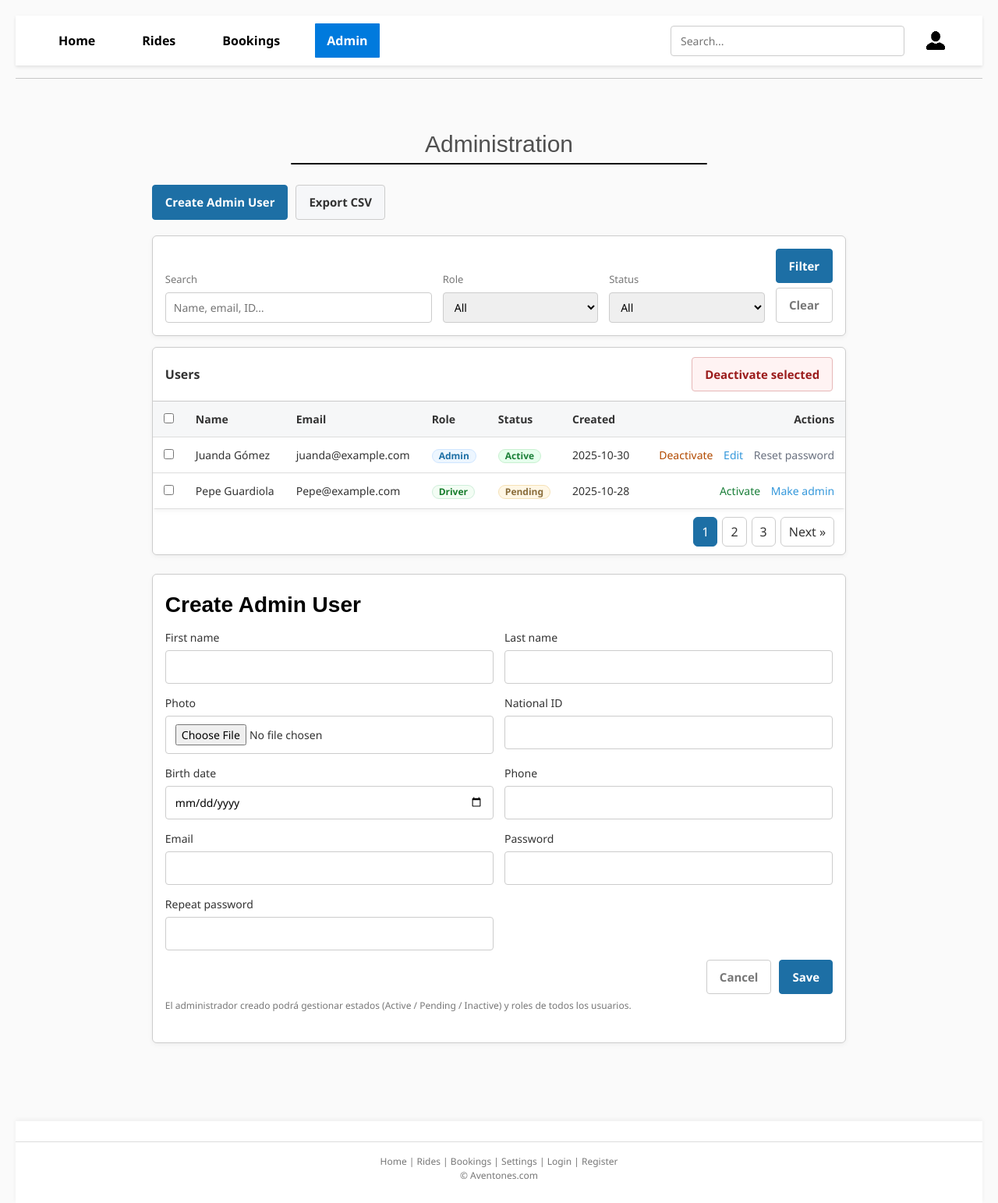
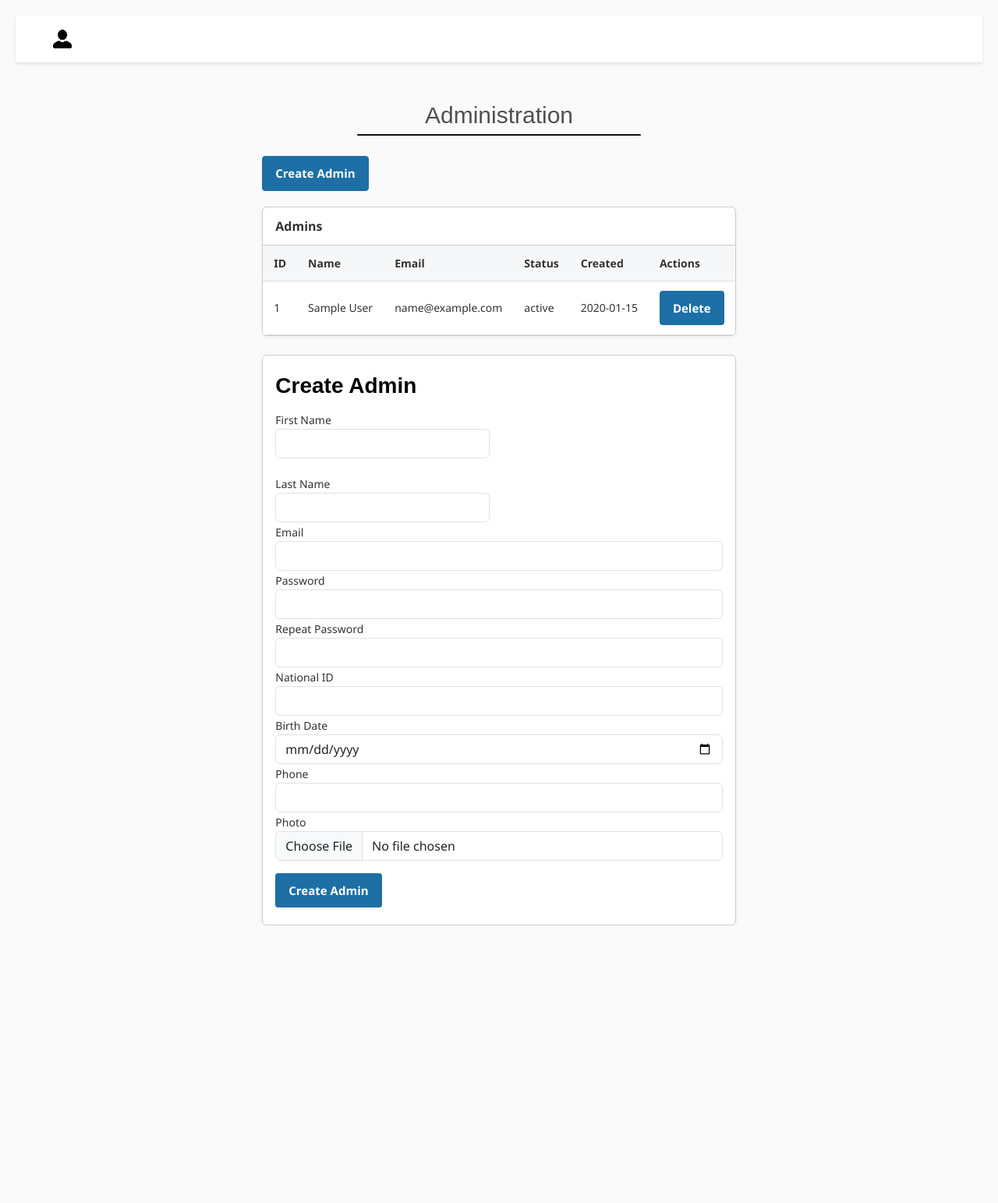
Before and after one commit to juandagomez04/Aventones-Web1, a PHP site: page /app/Views/admin/administration.php in a window 1280 px wide. Shown: the part 95-1638 px from the top of the page at 78% size. After the commit the page ends 1282 px from the top, so only its background shows below. Run offline with PHP 8.4, Linux system fonts and the light colour scheme; tables that the repository leaves empty or names only in its code hold one stand-in row (values such as "Sample post").

Commit message:
Finalización del apartado Administrativo (Creación de Admins, Tabla de Admins y Eliminación de Admins)

```diff
--- /dev/null
+++ b/app/Application/Services/Admin/AdminActions.php
@@ -0,0 +1,100 @@
+<?php
+// app/Application/Services/Admin/AdminActions.php
+declare(strict_types=1);
+
+// conexión a la base de datos
+require_once __DIR__ . '/../../../Database/db_conexion.php'; // conexión PDO $pdo
+
+class AdminActions
+{
+    /** Crear nuevo admin con fecha actual */
+    public static function createAdmin(array $data, ?array $file = null): bool
+    {
+        global $pdo;
+
+        foreach (['first_name', 'last_name', 'email', 'password'] as $f) {
+            if (empty($data[$f])) {
+                throw new Exception("Missing field: $f");
+            }
+        }
+
+        if (empty($data['password2'])) {
+            throw new Exception("Missing field: password2");
+        }
+        if ($data['password'] !== $data['password2']) {
+            throw new Exception("Passwords do not match");
+        }
+        if (strlen($data['password']) < 6) {
+            throw new Exception("Password must be at least 6 characters");
+        }
+
+        $pwdHash = password_hash($data['password'], PASSWORD_BCRYPT);
+
+        // Guardar foto (opcional)
+        $photoPath = null;
+        if ($file && !empty($file['tmp_name'])) {
+            $ext = strtolower(pathinfo($file['name'], PATHINFO_EXTENSION) ?: 'jpg');
+            $destDir = __DIR__ . '/../../../../public/assets/img/users/';
+            if (!is_dir($destDir)) {
+                @mkdir($destDir, 0775, true);
+            }
+            $filename = 'admin_' . time() . '_' . mt_rand(1000, 9999) . '.' . $ext;
+            if (move_uploaded_file($file['tmp_name'], $destDir . $filename)) {
+                $photoPath = 'public/assets/img/users/' . $filename;
+            }
+        }
+
+        // Insert con fecha de creación
+        $sql = "INSERT INTO users
+                    (role, status, first_name, last_name, national_id, birth_date, email, phone, photo_path, password_hash, created_at)
+                VALUES
+                    ('admin', 'active', :first_name, :last_name, :national_id, :birth_date, :email, :phone, :photo_path, :password_hash, NOW())";
+
+        $stmt = $pdo->prepare($sql);
+        return $stmt->execute([
+            ':first_name' => $data['first_name'],
+            ':last_name' => $data['last_name'],
+            ':national_id' => $data['national_id'] ?? null,
+            ':birth_date' => $data['birth_date'] ?? null,
+            ':email' => $data['email'],
+            ':phone' => $data['phone'] ?? null,
+            ':photo_path' => $photoPath,
+            ':password_hash' => $pwdHash,
+        ]);
+    }
+
+    /** Obtener todos los administradores (ordenados por fecha) */
+    public static function getAdmins(): array
+    {
+        global $pdo;
+        $sql = "SELECT id, first_name, last_name, email, status, created_at
+                FROM users
+                WHERE role = 'admin'
+                ORDER BY created_at DESC";
+        $stmt = $pdo->query($sql);
+        return $stmt->fetchAll(PDO::FETCH_ASSOC);
+    }
+
+    /** Eliminar un administrador (protege contra borrar el último) */
+    public static function deleteAdmin(int $id): bool
+    {
+        global $pdo;
+
+        // 1) No dejar al sistema sin admins
+        $count = (int) $pdo->query("SELECT COUNT(*) FROM users WHERE role='admin'")->fetchColumn();
+        if ($count <= 1) {
+            return false; // queda al menos uno
+        }
+
+        // 2) Proteger al primer admin (el de menor id)
+        $minId = (int) $pdo->query("SELECT MIN(id) FROM users WHERE role='admin'")->fetchColumn();
+        if ($id === $minId) {
+            return false; // es el admin semilla
+        }
+
+        // 3) Borrar admins normales
+        $stmt = $pdo->prepare("DELETE FROM users WHERE id=:id AND role='admin'");
+        return $stmt->execute([':id' => $id]);
+    }
+
+}
--- /dev/null
+++ b/app/Database/db_conexion.php
@@ -0,0 +1,19 @@
+<?php
+// ==============================================
+// Archivo: db_conexion.php
+// Descripción: Conexión general a la base de datos Aventones
+// ==============================================
+
+$host = "localhost";
+$dbname = "aventones";       // Nombre exacto de tu BD
+$username = "root";          // Usuario de phpMyAdmin
+$password = "";              // Contraseña (si tienes una, agrégala aquí)
+
+try {
+    $pdo = new PDO("mysql:host=$host;dbname=$dbname;charset=utf8mb4", $username, $password);
+    // Configura el modo de errores de PDO para excepciones
+    $pdo->setAttribute(PDO::ATTR_ERRMODE, PDO::ERRMODE_EXCEPTION);
+} catch (PDOException $e) {
+    die("❌ Error de conexión: " . $e->getMessage());
+}
+?>
--- a/app/Views/admin/administration.php
+++ b/app/Views/admin/administration.php
@@ -1,9 +1,59 @@
+<?php
+// Attempt to include AdminActions from known relative locations to avoid path issues on different environments
+$possible = [
+    dirname(__DIR__, 2) . '/Application/Services/Admin/AdminActions.php', // app/Application/...
+    dirname(__DIR__, 3) . '/Application/Services/Admin/AdminActions.php', // project_root/Application/...
+];
+
+$included = false;
+foreach ($possible as $file) {
+    if (file_exists($file)) {
+        require_once $file;
+        $included = true;
+        break;
+    }
+}
+
+if (!$included) {
+    // Fallback to original path attempt and provide a clear error if not found
+    $attempt = __DIR__ . '/../../../Application/Services/Admin/AdminActions.php';
+    if (file_exists($attempt)) {
+        require_once $attempt;
+    } else {
+        throw new RuntimeException("AdminActions.php not found. Tried: " . implode(', ', $possible) . ', ' . $attempt);
+    }
+}
+
+// Crear admin
+if ($_SERVER['REQUEST_METHOD'] === 'POST' && isset($_POST['action']) && $_POST['action'] === 'create') {
+    try {
+        AdminActions::createAdmin($_POST, $_FILES['photo'] ?? null);
+        $msg = "✅ Admin created successfully!";
+    } catch (Throwable $e) {
+        $msg = "❌ Error: " . $e->getMessage();
+    }
+}
+
+// Eliminar admin
+if (($_POST['action'] ?? '') === 'delete') {
+    if (!AdminActions::deleteAdmin((int)$_POST['id'])) {
+        $msg = 'You cannot delete the first (seed) admin or leave the system without admins.';
+        $msgType = 'danger';
+    } else {
+        $msg = '🗑️ Admin deleted successfully!';
+        $msgType = 'success';
+    }
+}
+
+
+// Cargar admins
+$admins = AdminActions::getAdmins();
+?>
 <!DOCTYPE html>
 <html lang="en">
 
 <head>
-    <meta charset="UTF-8" />
-    <meta name="viewport" content="width=device-width, initial-scale=1.0" />
+    <meta charset="UTF-8">
     <title>AVENTONES - ADMINISTRATION</title>
     <link href="https://cdn.jsdelivr.net/npm/bootstrap@5.3.3/dist/css/bootstrap.min.css" rel="stylesheet">
     <link rel="stylesheet" href="../../../public/assets/css/base.css">
@@ -12,238 +62,118 @@
 
 <body>
 
-    <!-- Header -->
     <header class="header">
         <img src="../../../public/assets/img/Icono.png" alt="Logo" class="logo">
         <h1 class="title">AVENTONES</h1>
     </header>
 
-    <!-- Nav -->
+    <!-- Navigation bar -->
     <div class="menu-container">
         <div class="menu">
-            <nav class="left-menu">
-                <a href="../rides/searchrides.php">Home</a>
-                <a href="../myrides/myrides.php">Rides</a>
-                <a href="../bookings/bookings.php">Bookings</a>
-                <a href="../admin/admin.php" class="active">Admin</a>
-            </nav>
 
-            <div class="center-search">
-                <input type="text" placeholder="Search..." class="search-bar" aria-label="Search">
-            </div>
 
+            <!-- Right user menu with dropdown -->
             <div class="right-menu">
                 <div class="user-btn">
                     <img src="../../../public/assets/img/avatar.png" alt="User" class="user-icon">
                     <div class="dropdown-menu">
-                        <a href="../auth/login.php">Logout</a>
+                        <a href="index.php">Logout</a>
+                        <a href="../profile/configuration.php">Settings</a>
                     </div>
                 </div>
             </div>
         </div>
     </div>
 
-    <hr>
-
-    <!-- Main -->
     <main class="admin-wrap">
-
         <h2 class="subtitle">Administration</h2>
 
-        <!-- Quick actions -->
+        <?php if (!empty($msg)): ?>
+            <p class="alert"><?= htmlspecialchars($msg) ?></p>
+        <?php endif; ?>
+
         <div class="admin-actions">
-            <a href="#create-admin" class="btn primary">Create Admin User</a>
-            <form class="inline" action="../admin/users_export.php" method="get">
-                <button type="submit" class="btn soft">Export CSV</button>
-            </form>
+            <a href="#create-admin" class="btn primary">Create Admin</a>
         </div>
 
-        <!-- Filters -->
-        <form class="filters" action="../admin/users.php" method="get">
-            <div class="field">
-                <label for="q">Search</label>
-                <input id="q" name="q" type="text" placeholder="Name, email, ID…">
-            </div>
-
-            <div class="field">
-                <label for="role">Role</label>
-                <select id="role" name="role">
-                    <option value="">All</option>
-                    <option value="admin">Admin</option>
-                    <option value="driver">Driver</option>
-                    <option value="passenger">Passenger</option>
-                </select>
-            </div>
-
-            <div class="field">
-                <label for="status">Status</label>
-                <select id="status" name="status">
-                    <option value="">All</option>
-                    <option value="active">Active</option>
-                    <option value="pending">Pending</option>
-                    <option value="inactive">Inactive</option>
-                </select>
-            </div>
-
-            <div class="field actions">
-                <button type="submit" class="btn primary">Filter</button>
-                <a href="../admin/admin.php" class="btn ghost">Clear</a>
-            </div>
-        </form>
-
-        <!-- Users table -->
+        <!-- Tabla de admins -->
         <div class="table-card">
-            <div class="table-head">
-                <strong>Users</strong>
-                <!-- bulk action -->
-                <form class="inline" action="../admin/users_bulk.php" method="post">
-                    <input type="hidden" name="action" value="deactivate">
-                    <button type="submit" class="btn danger soft">Deactivate selected</button>
-                </form>
-            </div>
-
-            <form action="../admin/users_bulk.php" method="post">
-                <input type="hidden" name="action" value="bulk">
+            <strong class="table-head">Admins</strong>
             <table class="users-table">
                 <thead>
                     <tr>
-                            <th><input type="checkbox"
-                                    onclick="document.querySelectorAll('.check').forEach(c=>c.checked=this.checked)">
-                            </th>
+                        <th>ID</th>
                         <th>Name</th>
                         <th>Email</th>
-                            <th>Role</th>
                         <th>Status</th>
                         <th>Created</th>
-                            <th class="text-right">Actions</th>
+                        <th>Actions</th>
                     </tr>
                 </thead>
                 <tbody>
-                        <!-- Ejemplo; reemplaza con loop PHP -->
+                    <?php foreach ($admins as $a): ?>
                         <tr>
-                            <td><input type="checkbox" class="check" name="ids[]" value="1"></td>
-                            <td>Juanda Gómez</td>
-                            <td>juanda@example.com</td>
-                            <td><span class="badge role admin">Admin</span></td>
-                            <td><span class="badge status active">Active</span></td>
-                            <td>2025-10-30</td>
-                            <td class="text-right actions">
-                                <form action="../admin/users_status.php" method="post" class="inline">
-                                    <input type="hidden" name="id" value="1">
-                                    <input type="hidden" name="status" value="inactive">
-                                    <button class="link warn" type="submit">Deactivate</button>
-                                </form>
-                                <a class="link" href="../admin/user_edit.php?id=1">Edit</a>
-                                <form action="../admin/users_reset_password.php" method="post" class="inline">
-                                    <input type="hidden" name="id" value="1">
-                                    <button class="link soft" type="submit">Reset password</button>
+                            <td><?= $a['id'] ?></td>
+                            <td><?= htmlspecialchars($a['first_name'] . ' ' . $a['last_name']) ?></td>
+                            <td><?= htmlspecialchars($a['email']) ?></td>
+                            <td><?= htmlspecialchars($a['status']) ?></td>
+                            <td><?= htmlspecialchars(substr($a['created_at'], 0, 10)) ?></td>
+                            <td>
+                                <form method="post" onsubmit="return confirm('Delete this admin?')">
+                                    <input type="hidden" name="action" value="delete">
+                                    <input type="hidden" name="id" value="<?= $a['id'] ?>">
+                                    <button class="btn btn-danger btn-sm">Delete</button>
                                 </form>
                             </td>
                         </tr>
-
-                        <tr>
-                            <td><input type="checkbox" class="check" name="ids[]" value="2"></td>
-                            <td>Pepe Guardiola</td>
-                            <td>Pepe@example.com</td>
-                            <td><span class="badge role driver">Driver</span></td>
-                            <td><span class="badge status pending">Pending</span></td>
-                            <td>2025-10-28</td>
-                            <td class="text-right actions">
-                                <form action="../admin/users_status.php" method="post" class="inline">
-                                    <input type="hidden" name="id" value="2">
-                                    <input type="hidden" name="status" value="active">
-                                    <button class="link ok" type="submit">Activate</button>
-                                </form>
-                                <form action="../admin/users_role.php" method="post" class="inline">
-                                    <input type="hidden" name="id" value="2">
-                                    <input type="hidden" name="role" value="admin">
-                                    <button class="link" type="submit">Make admin</button>
-                                </form>
-                            </td>
-                        </tr>
-
+                    <?php endforeach; ?>
                 </tbody>
             </table>
-            </form>
+        </div>
 
-            <!-- paginación simple -->
-            <div class="pagination">
-                <a href="?page=1" class="page current">1</a>
-                <a href="?page=2" class="page">2</a>
-                <a href="?page=3" class="page">3</a>
-                <a href="?page=2" class="page next">Next »</a>
+        <!-- Crear admin -->
+        <section id="create-admin" class="panel">
+            <h3>Create Admin</h3>
+            <form method="post" enctype="multipart/form-data">
+                <input type="hidden" name="action" value="create">
+
+                <div class="row">
+                    <div class="col-md-6">
+                        <label>First Name</label>
+                        <input name="first_name" class="form-control" required>
+                    </div>
+                    <div class="col-md-6">
+                        <label>Last Name</label>
+                        <input name="last_name" class="form-control" required>
                     </div>
                 </div>
 
-        <!-- Create Admin panel -->
-        <section id="create-admin" class="panel">
-            <h3>Create Admin User</h3>
-            <form action="../admin/users_create.php" method="post" enctype="multipart/form-data" class="create-form">
-                <div class="grid">
-                    <div class="field">
-                        <label for="first_name">First name</label>
-                        <input type="text" id="first_name" name="first_name" required>
-                    </div>
-                    <div class="field">
-                        <label for="last_name">Last name</label>
-                        <input type="text" id="last_name" name="last_name" required>
-                    </div>
-                    <div class="field">
-                        <label for="photo">Photo</label>
-                        <input type="file" id="photo" name="photo" accept="image/*">
-                    </div>
-                    <div class="field">
-                        <label for="national_id">National ID</label>
-                        <input type="text" id="national_id" name="national_id" required>
-                    </div>
-                    <div class="field">
-                        <label for="birth_date">Birth date</label>
-                        <input type="date" id="birth_date" name="birth_date" required>
-                    </div>
-                    <div class="field">
-                        <label for="phone">Phone</label>
-                        <input type="tel" id="phone" name="phone" required>
-                    </div>
-                    <div class="field">
-                        <label for="email">Email</label>
-                        <input type="email" id="email" name="email" required>
-                    </div>
-                    <div class="field">
-                        <label for="password">Password</label>
-                        <input type="password" id="password" name="password" minlength="6" required>
-                    </div>
-                    <div class="field">
-                        <label for="password2">Repeat password</label>
-                        <input type="password" id="password2" name="password2" minlength="6" required>
-                    </div>
-                    <input type="hidden" name="role" value="admin">
-                    <input type="hidden" name="status" value="active">
-                </div>
+                <label>Email</label>
+                <input name="email" type="email" class="form-control" required>
 
-                <div class="buttons">
-                    <a href="#top" class="btn ghost">Cancel</a>
-                    <button type="submit" class="btn primary">Save</button>
-                </div>
+                <label>Password</label>
+                <input name="password" type="password" class="form-control" minlength="6" required>
+
+                <label>Repeat Password</label>
+                <input name="password2" type="password" class="form-control" minlength="6" required>
+
+                <label>National ID</label>
+                <input name="national_id" class="form-control">
+
+                <label>Birth Date</label>
+                <input name="birth_date" type="date" class="form-control">
+
+                <label>Phone</label>
+                <input name="phone" class="form-control">
+
+                <label>Photo</label>
+                <input name="photo" type="file" accept="image/*" class="form-control">
+
+                <button type="submit" class="btn btn-primary mt-3">Create Admin</button>
             </form>
-            <p class="hint">El administrador creado podrá gestionar estados (Active / Pending / Inactive) y roles de
-                todos los usuarios.</p>
         </section>
-
     </main>
 
-    <!-- Footer -->
-    <footer>
-        <hr>
-        <nav>
-            <a href="../rides/searchrides.php">Home</a> |
-            <a href="../myrides/myrides.php">Rides</a> |
-            <a href="../bookings/bookings.php">Bookings</a> |
-            <a href="../profile/configuration.php">Settings</a> |
-            <a href="../../index.php">Login</a> |
-            <a href="../auth/register.php">Register</a>
-        </nav>
-        <p>&copy; Aventones.com</p>
-    </footer>
 </body>
 
 </html>
```
Also changed, not shown: public/assets/img/users/admin_1762570261_8340.png (added), public/assets/img/users/admin_1762572790_9635.png (added), public/assets/img/users/admin_1762572863_9674.png (added). Lines whose indentation alone changed are shown as unchanged.
